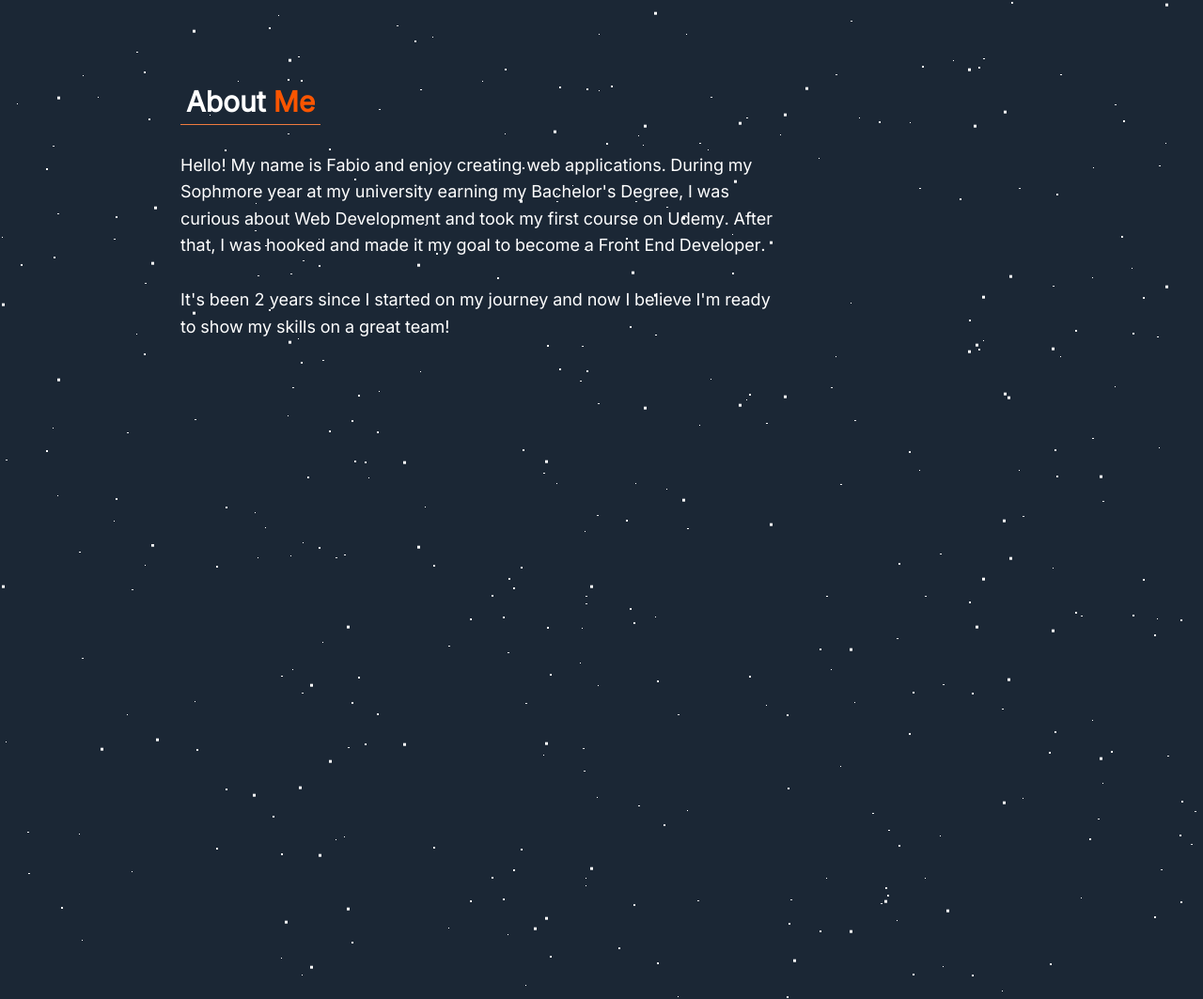
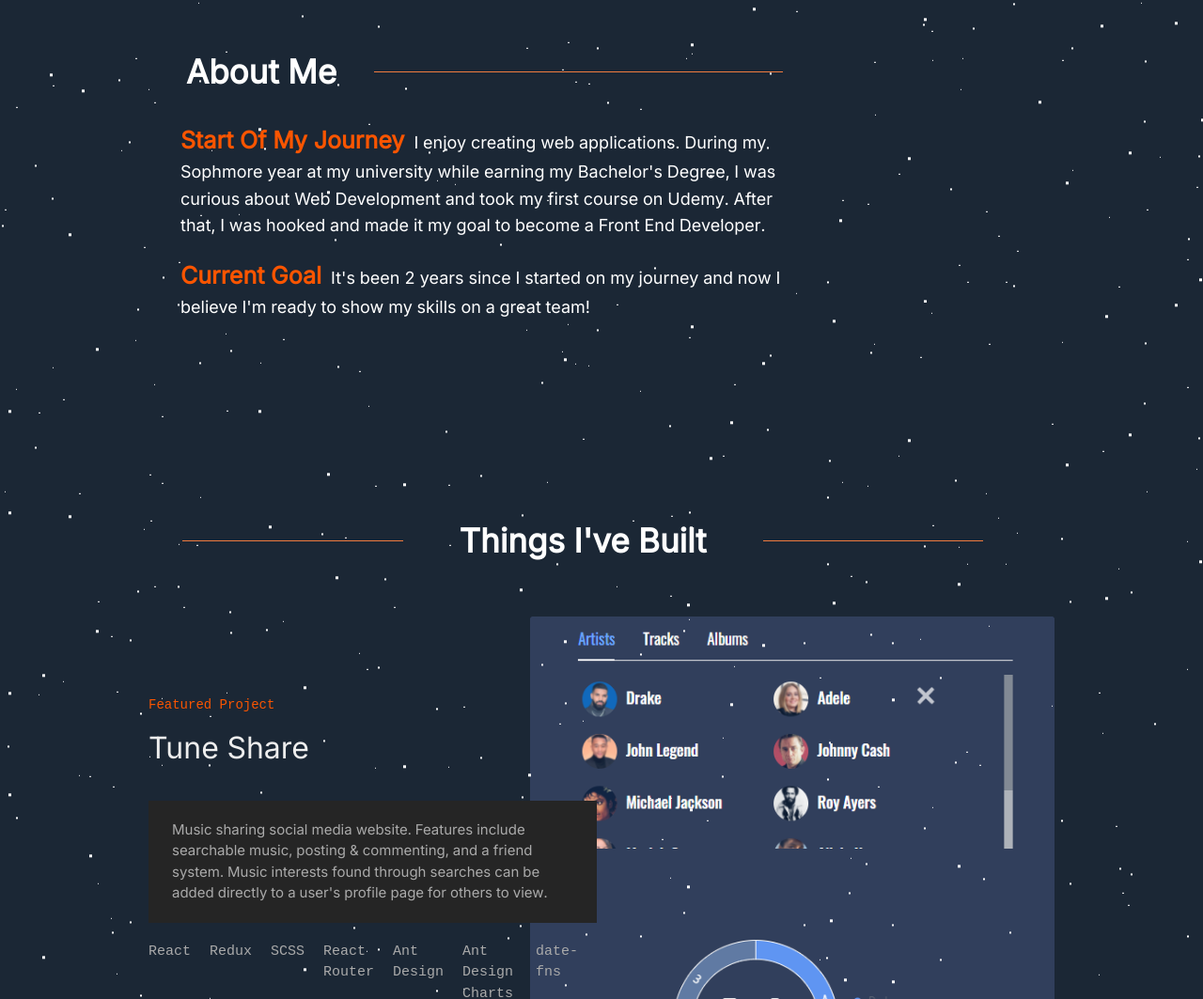
Before and after one commit to famarcellus/Developer-PortfolioV3, a Gatsby site: page / in a window 1280 px wide. Shown: the part 912-1975 px from the top of the page at 94% size. Before the commit the page ends 1274 px from the top, so only its background shows below. Built offline with nearby package versions, Linux system fonts and the light colour scheme; Gatsby itself is replaced by a stand-in of ours; no server answers.

Commit message:
Add Projects section and data

```diff
--- a/src/components/about/AboutMe.js
+++ b/src/components/about/AboutMe.js
@@ -4,14 +4,24 @@ import "./AboutMe.scss";
 function AboutMe() {
     return (
         <section id="about" className="about-section section">
-            <h1 className="title">About <span>Me</span></h1>
-            <h2 className="details">Hello! My name is Fabio and enjoy creating web applications. During my Sophmore year at my
-                university earning my Bachelor's Degree, I was curious about Web Development and took my first course on Udemy.
-                After that, I was hooked and made it my goal to become a Front End Developer.
-            </h2>
-            <h2 className="details">It's been 2 years since I started on my journey and now I believe I'm ready to show my skills
-                on a great team!
-            </h2>
+            <div className="title-container">
+                <h2 className="section-title">About Me</h2>
+            </div>
+            <div className="start-journey">
+                <h2 className="sub-heading">Start Of My Journey</h2>
+                <h2 className="details">I enjoy creating web applications. During my Sophmore year at my
+                    university while earning my Bachelor's Degree, I was curious about Web Development and took my first course on Udemy.
+                    After that, I was hooked and made it my goal to become a Front End Developer.
+                </h2>
+            </div>
+            <div className="looking-for">
+                <h2 className="sub-heading">Current Goal</h2>
+                <h2 className="details">It's been 2 years since I started on my journey and now I believe I'm ready to show my skills
+                    on a great team!
+                </h2>
+            </div>
+
+
         </section>
     )
 }
--- a/src/components/about/AboutMe.scss
+++ b/src/components/about/AboutMe.scss
@@ -1,34 +1,72 @@
 .about-section {
     margin-top: 500px;
-
-    .title {
-        display: inline;
-        font-size: 30px;
-        font-weight: 700;
-        border-bottom: 1px solid #F07B3F;
-        padding: 6px;
-
-        span {
-            color: #fa5500;
-        }
-    }
 
     .details {
         margin-top: 30px;
         font-size: 18px;
         margin-bottom: 0;
+        display: inline;
     }
 
+    .title-container {
+        display: flex;
+        justify-content: center;
+    }
+
+    // .section-title {
+    //     display: flex;
+    //     flex-direction: row;
+    // }
+
+    // .section-title:after {
+    //     content: "";
+    //     flex: 1 1;
+    //     border-bottom: 1px solid #F07B3F;
+    //     margin: auto;
+    //     margin-left: 40px;
+    // }
+
+    .section-title:after {
+        content: "";
+        flex: 1 1;
+        border-bottom: 1px solid #F07B3F;
+        margin: auto;
+        margin-left: 40px;
+    }
+
+    .section-title {
+        width: 100%;
+    }
+
+    .sub-heading {
+        display: inline;
+        margin-right: 10px;
+        // color: #F07B3F;
+        color: #fa5500;
+        font-size: 25px;
+        font-weight: 600;
+    }
+
+    .start-journey {
+        margin-top: 20px;
+    }
+
+    .looking-for {
+        margin-top: 20px;
+    }
 }
 
 @media only screen and (min-width: 859px) {
 
     .about-section {
         width: 839px;
+
+        .title-container {
+            display: initial;
+        }
     }
 
     .about-section.section {
         padding: 0 0 0 15%;
     }
-
 }
--- a/src/components/navbar/Navbar.scss
+++ b/src/components/navbar/Navbar.scss
@@ -1,5 +1,9 @@
 .navbar {
     z-index: 3;
+    position: fixed;
+    top: 0;
+    width: 100%;
+
 
     .menu {
         background: transparent;
--- /dev/null
+++ b/src/components/projects/ProjectInfo.js
@@ -0,0 +1,36 @@
+import React from "react";
+import "./ProjectInfo.scss";
+import GithubIcon from "../../assets/projects/github.svg";
+import ShareIcon from "../../assets/projects/share.svg";
+
+function ProjectInfo({ title, description, techStack, imageSrc, liveLink, sourceLink }) {
+    console.log(techStack);
+    return (
+        <div className="project-container">
+            <div className="project">
+                <div className="project-content">
+                    <div className="project-label">Featured Project</div>
+                    <h4 className="project-title"><a href={liveLink} rel="noreferrer noopener" target="_blank">{title}</a></h4>
+                    <div className="project-details">
+                        <p>{description}
+                        </p>
+                        <ul>
+                            {techStack.map((techName, idx) => {
+                                return (
+                                    <li>{techName}</li>
+                                )
+                            })}
+                        </ul>
+                        <a className="link-icon" href={liveLink}><img className="icon" width="40px" height="40px" src={ShareIcon}></img></a>
+                        <a className="github-icon" href={sourceLink}><img className="icon" width="40px" height="40px" src={GithubIcon}></img></a>
+                    </div>
+                </div>
+                <div className="project-img">
+                    <img src={imageSrc} alt="" />
+                </div>
+            </div>
+        </div>
+    )
+}
+
+export default ProjectInfo;
--- /dev/null
+++ b/src/components/projects/ProjectInfo.scss
@@ -0,0 +1,192 @@
+.project-container {
+    a {
+        display: inline-block;
+        color: inherit;
+        text-decoration: none;
+        text-decoration-skip-ink: auto;
+      }
+
+      button {
+        border: 0;
+        outline: 0;
+        cursor: pointer;
+      }
+
+      ul,
+      ol {
+        padding: 0;
+        margin: 0;
+        list-style: none;
+        overflow: visible;
+      }
+
+      svg {
+        width: 100%;
+        height: 100%;
+        fill: currentColor;
+      }
+
+      img {
+        width: 100%;
+        max-width: 100%;
+        vertical-align: middle;
+      }
+
+      @mixin outline {
+        outline: 1px solid red;
+      }
+
+      @mixin flex-center {
+        display: flex;
+        justify-content: center;
+        align-items: center;
+      }
+
+      @mixin flex-between {
+        display: flex;
+        justify-content: space-between;
+      }
+
+      @mixin tablet {
+        @media (max-width: 600px) {
+          @content;
+
+          .project-container {
+              .project-content {
+                  .project-details {
+                      ul {
+                          display: initial;
+                      }
+                  }
+              }
+          }
+        }
+      }
+
+      .project-container {
+        max-width: 1000px;
+        margin: 50px auto;
+      }
+
+      .project {
+        margin: 30px;
+        display: grid;
+        grid-gap: 10px;
+        grid-template-columns: repeat(12, 1fr);
+        grid-template-rows: repeat(6, 1fr);
+        align-items: center;
+
+        @media screen and (max-width: 768px) {
+          align-items: flex-start;
+        }
+      }
+
+      .project-content {
+        position: relative;
+        grid-column: 1 / 7;
+        grid-row: 1 / -1;
+
+        @include tablet {
+          grid-column: 1 / -1;
+          padding: 40px;
+        }
+
+        .project-label {
+          color: #fa5500;
+          font-family: monospace;
+        }
+        .project-title {
+          font-size: 2rem;
+          margin: 10px 0 30px;
+          color: #eee;
+        }
+        .project-title:hover {
+            color: #d4d4d4;
+        }
+        .project-details {
+          font-size: 15px;
+          line-height: 1.5;
+          color: #aaa;
+          display: inline;
+
+          p {
+            background-color: #252525;
+            padding: 20px 25px;
+            @include tablet {
+              background-color: transparent;
+              padding: 20px 0;
+            }
+          }
+
+          ul {
+            display: flex;
+            margin-top: 20px;
+
+            li {
+              margin-right: 20px;
+              color: #aaa;
+              font-family: monospace;
+            }
+          }
+        }
+      }
+
+      .project-img {
+        position: relative;
+        z-index: -1;
+        // background-color: #fa5500;
+        // background: linear-gradient(0.4turn, #fa5500, #ffa600);
+        border-radius: 2px;
+        grid-column: 6 / -1;
+        grid-row: 1 / -1;
+
+        @media screen and (max-width: 768px) {
+          height: 100%;
+        }
+        @include tablet {
+          grid-column: 1 / -1;
+          opacity: 0.25;
+        }
+
+        &:before {
+          content: "";
+          position: absolute;
+          width: 100%;
+          height: 100%;
+          top: 0;
+          left: 0;
+          right: 0;
+          bottom: 0;
+          z-index: 3;
+          background-color: #0a192f;
+          mix-blend-mode: screen;
+          border-radius: 2px;
+        }
+
+        img {
+          border-radius: 2px;
+          position: relative;
+        //   mix-blend-mode: multiply;
+        //   filter: grayscale(100%) contrast(1);
+          cursor: pointer;
+
+          @media screen and (max-width: 768px) {
+            object-fit: cover;
+            width: auto;
+            height: 100%;
+          }
+        }
+
+    }
+    .link-icon, .github-icon {
+        filter: invert(49%) sepia(93%) saturate(4848%) hue-rotate(5deg) brightness(99%) contrast(106%);
+        margin-right: 10px;
+        // margin-top: 10px;
+        width: 35px;
+        height: 35px;
+    }
+
+    .link-icon:hover, .github-icon:hover {
+        filter: invert(74%) sepia(63%) saturate(6711%) hue-rotate(347deg) brightness(103%) contrast(101%);
+    }
+}
--- /dev/null
+++ b/src/components/projects/Projects.js
@@ -0,0 +1,32 @@
+import React from "react";
+import "./Projects.scss";
+import ProjectInfo from "./ProjectInfo";
+import ProjectData from "../../data/ProjectData";
+
+function Projects() {
+    return (
+        <section id="projects" className="projects-section section">
+            <div className="title-container">
+                <h2 className="section-title">Things I've Built</h2>
+            </div>
+            {/* <div className="details">
+                <p>Heloooooooooooooooooooooooooooooooooooooooooooooooooooooooooooooooooooo</p>
+            </div> */}
+            {ProjectData.map((project, idx) => {
+                console.log(project.techStack);
+                return (
+                    <ProjectInfo
+                        title={project.title}
+                        description={project.description}
+                        techStack={project.techStack}
+                        imageSrc={project.imageSrc}
+                        liveLink={project.liveLink}
+                        sourceLink={project.sourceLink}
+                    />
+                )
+            })}
+        </section>
+    )
+}
+
+export default Projects;
--- /dev/null
+++ b/src/components/projects/Projects.scss
@@ -0,0 +1,41 @@
+.projects-section {
+    margin-top: 200px;
+    display: flex;
+    flex-direction: column;
+    justify-content: center;
+
+    .title-container {
+        display: flex;
+        justify-content: center;
+    }
+
+    .section-title:before,.section-title:after  {
+        content: "";
+        flex: 1 1;
+        border-bottom: 1px solid #F07B3F;
+        margin: auto;
+        margin-left: 60px;
+        margin-right: 60px;
+    }
+
+    .section-title {
+        margin-right: 40px;
+        width: 100%;
+    }
+    // .details {
+    //     display: block;
+    // }
+}
+
+@media only screen and (min-width: 859px) {
+
+    // .projects-section {
+    //     display: flex;
+    //     justify-content: flex-end;
+    // }
+
+    // .projects-section.section {
+    //     padding: 0 0 0 25%;
+    // }
+
+}
--- /dev/null
+++ b/src/data/ProjectData.js
@@ -0,0 +1,35 @@
+import portfolioImg from "../assets/projects/portfolioPic.png";
+import tuneShareImg from "../assets/projects/tuneShare.png";
+
+const Details = [
+    {
+        "title": "Tune Share",
+        "description": "Music sharing social media website. Features include searchable music, posting & commenting, and a friend system. Music interests found through searches can be added directly to a user's profile page for others to view.",
+        "techStack": [
+            "React",
+            "Redux",
+            "SCSS",
+            "React Router",
+            "Ant Design",
+            "Ant Design Charts",
+            "date-fns"
+        ],
+        "imageSrc": tuneShareImg,
+        "liveLink": "https://tuneshare.netlify.app/",
+        "sourceLink": "https://github.com/famarcellus/share-your-tunes"
+    },
+    {
+        "title": "Portfolio Website",
+        "description": "Designed by myself using Gatsby to display skills possessed, projects completed, and info about myself.",
+        "techStack": [
+            "Gatsby",
+            "React",
+            "SCSS"
+        ],
+        "imageSrc": portfolioImg,
+        "liveLink": process.env.GATSBY_PUBLIC_URL,
+        "sourceLink": "https://github.com/famarcellus/Developer-PortfolioV3"
+    }
+]
+
+export default Details;
--- a/src/index.scss
+++ b/src/index.scss
@@ -4,6 +4,7 @@ $accent-color: #F07B3F;
 body {
     font-family: "Inter";
     background-color: $bg-color;
+    overflow-x: hidden;
 }
 
 h1,h2,h3,h4,h5,h6 {
@@ -45,6 +46,26 @@ h1,h2,h3,h4,h5,h6 {
     }
 }
 
+
+.section-title {
+    // display: inline;
+    display: flex;
+    flex-direction: row;
+    font-size: 35px;
+    font-weight: 800;
+    padding: 6px;
+    // span {
+    //     color: #fa5500;
+    // }
+}
+
+// .section-title:after {
+//     content: "";
+//     flex: 1 1;
+//     border-bottom: 1px solid #F07B3F;
+//     margin: auto;
+//     margin-left: 40px;
+// }
 
 
 // n is number of stars required
--- a/src/pages/index.js
+++ b/src/pages/index.js
@@ -5,6 +5,7 @@ import "../index.scss";
 import Navbar from "../components/navbar/Navbar";
 import Intro from "../components/intro/Intro";
 import AboutMe from "../components/about/AboutMe";
+import Projects from "../components/projects/Projects";
 
 const IndexPage = () => {
   return (
@@ -16,6 +17,7 @@ const IndexPage = () => {
       <Navbar />
       <Intro />
       <AboutMe />
+      <Projects />
     </main>
   )
 }
```
Also changed, not shown: src/assets/projects/github.svg (added), src/assets/projects/portfolioPic.png (added), src/assets/projects/share.svg (added), src/assets/projects/tuneShare.png (added), src/assets/projects/tuneShare1.png (added), src/components/intro/Intro.scss (line endings or trailing spaces).
